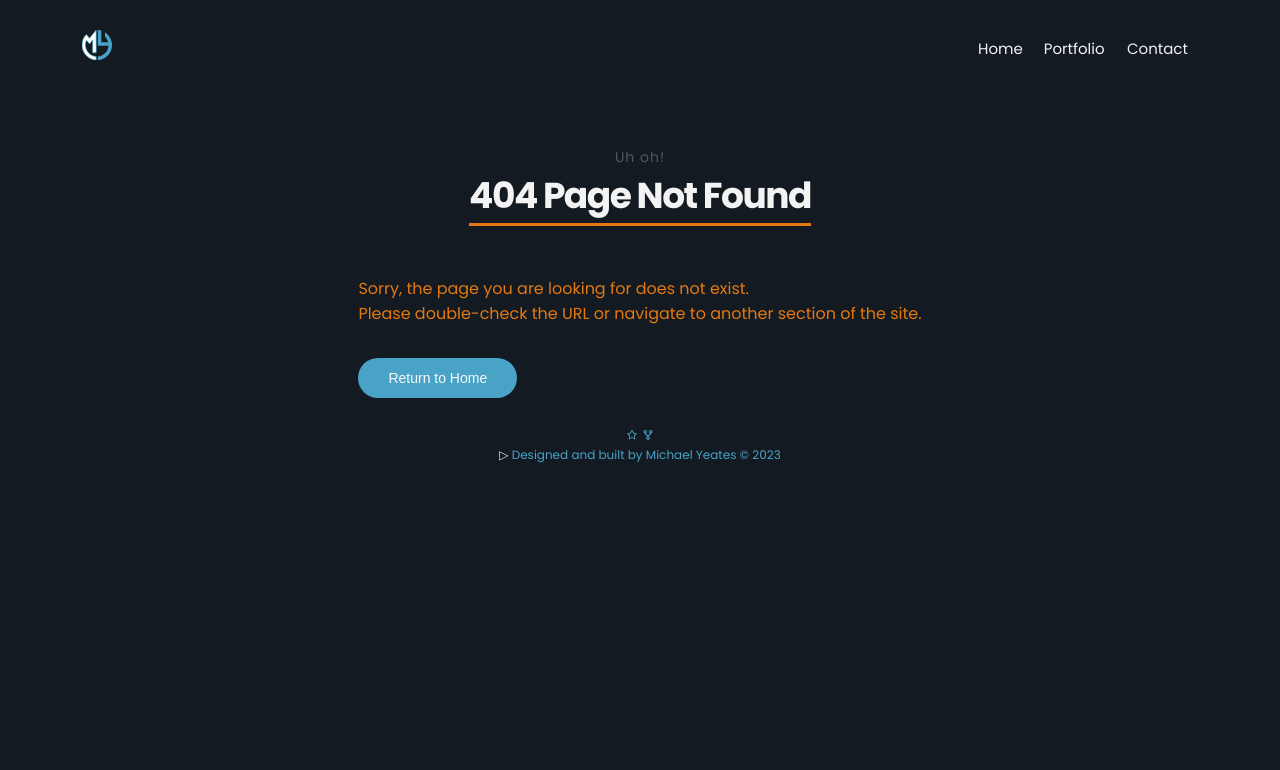
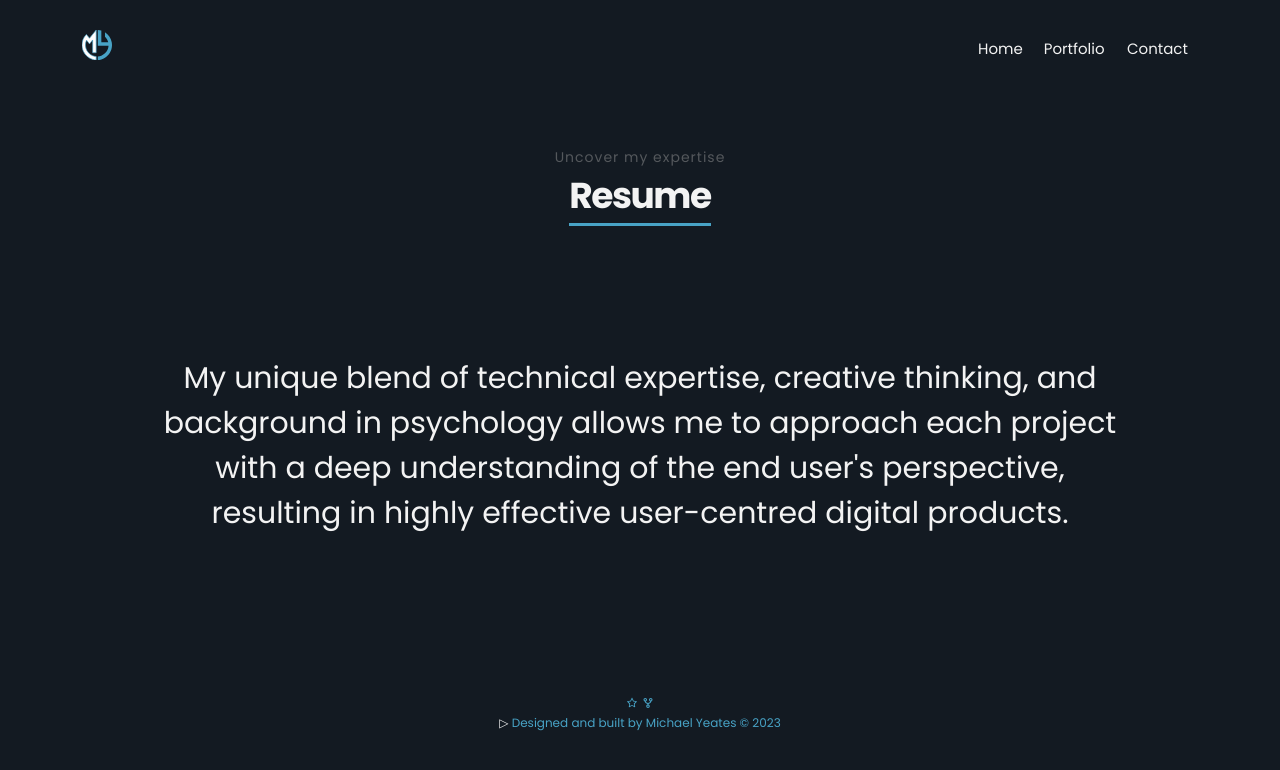
Before and after one commit to mjwad/portfolio, a React (Create React App) app: page /resume in a window 1280 px wide. Before the commit this address led to /page-not-found. Shown: the top 770 px of the page. Built offline with nearby package versions, Linux system fonts and the light colour scheme; no server answers.

Commit message:
Refactor project structure a tiny bit and add initial resume section

```diff
--- a/src/App.js
+++ b/src/App.js
@@ -6,10 +6,11 @@ import { useState } from "react";
 import { Routes, Route, useLocation, Navigate } from "react-router-dom";
 
 import Landing from "./pages/landing/Landing";
-import About from "./pages/about/About";
 import Portfolio from "./pages/portfolio/Portfolio";
+import Resume from "./pages/resume/Resume";
 import Contact from "./pages/contact/Contact";
 import PageNotFound from "./pages/404/PageNotFound";
+
 function App() {
   const personalDetails = {
     name: "Michael Yeates",
@@ -33,19 +34,9 @@ function App() {
           <Header />
           <Routes location={location} key={location.pathname}>
             <Route path="/" element={<Landing name={personalDetails.name} tagline={personalDetails.tagline} />} />
-            <Route
-              path="/about"
-              element={
-                <About
-                  name={personalDetails.name}
-                  location={personalDetails.location}
-                  email={personalDetails.email}
-                  availability={personalDetails.availability}
-                  brand={personalDetails.brand}
-                />
-              }
-            />
             <Route path="/portfolio" element={<Portfolio />} />
+            <Route path="/resume" element={<Resume brand={personalDetails.brand} />} />
+
             <Route
               path="/contact"
               element={
--- a/src/components/AboutMe.js
+++ b/src/components/AboutMe.js
@@ -26,6 +26,7 @@ const AboutMe = ({ name }) => {
   };
 
   return (
+    <section className="about">
       <div className="aboutContainer container">
         <div className="row">
           <motion.div
@@ -50,23 +51,23 @@ const AboutMe = ({ name }) => {
               >
                 <motion.p variants={paragraphVariants}>
                   Today, I find myself knee-deep in an exhilarating chapter of my journey as a degree apprentice at the
-                tech titan, <span style={{ color: "white" }}> Amazon</span>. My playground? The captivating universe of{" "}
-                <span style={{ color: "white" }}> Alexa</span>.
+                  tech titan, <span style={{ color: "white" }}> Amazon</span>. My playground? The captivating universe
+                  of <span style={{ color: "white" }}> Alexa</span>.
                 </motion.p>
                 <br />
                 <motion.p variants={paragraphVariants}>
                   Here, I don my <span style={{ color: "white" }}> problem-solving </span>
                   cape and dive headfirst into real-world challenges, all while relentlessly pursuing a{" "}
-                <span style={{ color: "white" }}> Digital and Technology Solutions</span> degree from the University of
-                Roehampton. So here I am, juggling bits of binary and real-life conundrums, all while crafting my own
-                success story.
+                  <span style={{ color: "white" }}> Digital and Technology Solutions</span> degree from the University
+                  of Roehampton. So here I am, juggling bits of binary and real-life conundrums, all while crafting my
+                  own success story.
                 </motion.p>
                 <br />
                 <motion.p variants={paragraphVariants}>
                   Life is a kaleidoscope of experiences, far beyond the confines of work. When code isn't my focus, I'm
-                conquering cycling routes, feeling the wind on spirited runs, and fueling my love for Formula One. Amid
-                serene moments, I transform into a film aficionado, seeking films that kindle inspiration and provoke
-                thought.
+                  conquering cycling routes, feeling the wind on spirited runs, and fueling my love for Formula One.
+                  Amid serene moments, I transform into a film aficionado, seeking films that kindle inspiration and
+                  provoke thought.
                 </motion.p>
               </motion.div>
               <NavLink to="/portfolio">
@@ -81,6 +82,7 @@ const AboutMe = ({ name }) => {
           </div>
         </div>
       </div>
+    </section>
   );
 };
 
--- /dev/null
+++ b/src/components/Hero.js
@@ -0,0 +1,81 @@
+import { motion } from "framer-motion";
+import Typewriter from "typewriter-effect";
+import landingImage from "../images/suit.png";
+import SocialIcons from "../components/SocialIcons";
+
+const Hero = ({ name }) => {
+  const styles = {
+    landingImage: {
+      position: "absolute",
+      bottom: "0",
+      opacity: "0.3",
+      mixBlendMode: "lighten",
+      height: "80%",
+    },
+
+    textContainer: {
+      display: "flex",
+      flexDirection: "column",
+      letterSpacing: "1px",
+      textAlign: "center",
+      zIndex: "1",
+      color: "#fff",
+      textShadow: "1px 1px 3px #000",
+    },
+
+    name: {
+      color: "var(--text-color)",
+      fontWeight: "700",
+      marginTop: "-100px",
+      paddingBottom: "28px",
+    },
+  };
+  return (
+    <>
+      <div className="textContainer" style={styles.textContainer}>
+        <motion.h1
+          className="name"
+          style={styles.name}
+          initial={{ scale: 0.5, opacity: 0 }}
+          animate={{ scale: 1, opacity: 1 }}
+          transition={{ delay: 0, duration: 0.5, type: "spring" }}
+        >
+          {name}
+        </motion.h1>
+
+        <motion.div
+          className="description"
+          initial={{ y: -100, opacity: 0 }}
+          animate={{ y: 0, opacity: 1 }}
+          transition={{ duration: 0.4, type: "spring" }}
+        >
+          <Typewriter
+            className="description"
+            options={{
+              cursor: "",
+            }}
+            onInit={(typewriter) => {
+              typewriter.changeDelay(50).typeString("Software Engineer").start();
+            }}
+          />
+        </motion.div>
+      </div>
+      <div className="image-container">
+        <motion.img
+          className="landingImage"
+          initial={{ opacity: 0 }}
+          animate={{ opacity: 0.25 }}
+          transition={{ delay: 1, duration: 1.5, ease: "easeInOut" }}
+          style={styles.landingImage}
+          src={landingImage}
+          alt="Michael Yeates"
+        />
+      </div>
+      <motion.div initial={{ opacity: 0 }} animate={{ opacity: 1 }} transition={{ duration: 1, ease: "easeInOut" }}>
+        <SocialIcons />
+      </motion.div>
+    </>
+  );
+};
+
+export default Hero;
--- a/src/index.js
+++ b/src/index.js
@@ -1,9 +1,10 @@
 import React from "react";
 import ReactDOM from "react-dom/client";
 import "./index.css";
-import "./pages/landing/landing.css";
-import "./pages/about/about.css";
+import "./pages/landing/hero.css";
+import "./pages/landing/about.css";
 import "./pages/portfolio/portfolio.css";
+import "./pages/resume/resume.css";
 import "./pages/contact/contact.css";
 import "./pages/404/pageNotFound.css";
 
--- a/src/pages/about/About.js
+++ /dev/null
@@ -1,13 +0,0 @@
-import AboutMe from "../../components/AboutMe";
-
-const About = ({ name, location, brand, email, availability }) => {
-  return (
-    <>
-      <section className="about">
-        <AboutMe name={name} location={location} brand={brand} email={email} availability={availability} />
-      </section>
-    </>
-  );
-};
-
-export default About;
--- a/src/pages/landing/Landing.js
+++ b/src/pages/landing/Landing.js
@@ -1,9 +1,7 @@
-import { motion } from "framer-motion";
-import Typewriter from "typewriter-effect";
-import landingImage from "../../images/suit.png";
+import Hero from "../../components/Hero";
 import Draw from "../../components/Draw";
-import SocialIcons from "../../components/SocialIcons";
-import About from "../about/About";
+import About from "../../components/AboutMe";
+
 const Landing = ({ name }) => {
   const styles = {
     landing: {
@@ -12,79 +10,13 @@ const Landing = ({ name }) => {
       justifyContent: "center",
       alignItems: "center",
     },
-
-    landingImage: {
-      position: "absolute",
-      bottom: "0",
-      opacity: "0.3",
-      mixBlendMode: "lighten",
-      height: "80%",
-    },
-
-    textContainer: {
-      display: "flex",
-      flexDirection: "column",
-      letterSpacing: "1px",
-      textAlign: "center",
-      zIndex: "1",
-      color: "#fff",
-      textShadow: "1px 1px 3px #000",
-    },
-
-    name: {
-      color: "var(--text-color)",
-      fontWeight: "700",
-      marginTop: "-100px",
-      paddingBottom: "28px",
-    },
   };
 
   return (
     <>
       <section className="landing container" style={styles.landing}>
         <Draw />
-        <div className="textContainer" style={styles.textContainer}>
-          <motion.h1
-            className="name"
-            style={styles.name}
-            initial={{ scale: 0.5, opacity: 0 }}
-            animate={{ scale: 1, opacity: 1 }}
-            transition={{ delay: 0, duration: 0.5, type: "spring" }}
-          >
-            {name}
-          </motion.h1>
-
-          <motion.div
-            className="description"
-            initial={{ y: -100, opacity: 0 }}
-            animate={{ y: 0, opacity: 1 }}
-            transition={{ duration: 0.4, type: "spring" }}
-          >
-            <Typewriter
-              className="description"
-              options={{
-                cursor: "",
-              }}
-              onInit={(typewriter) => {
-                typewriter.changeDelay(50).typeString("Software Engineer").start();
-              }}
-            />
-          </motion.div>
-        </div>
-        <div className="image-container">
-          <motion.img
-            className="landingImage"
-            initial={{ opacity: 0 }}
-            animate={{ opacity: 0.25 }}
-            transition={{ delay: 1, duration: 1.5, ease: "easeInOut" }}
-            style={styles.landingImage}
-            src={landingImage}
-            alt="Michael Yeates"
-          />
-        </div>
-        <motion.div initial={{ opacity: 0 }} animate={{ opacity: 1 }} transition={{ duration: 1, ease: "easeInOut" }}>
-          <SocialIcons />
-        </motion.div>
+        <Hero name={name} />
       </section>
       <About />
     </>
--- /dev/null
+++ b/src/pages/resume/Resume.js
@@ -0,0 +1,12 @@
+import PageHeader from "../../components/PageHeader";
+
+const Resume = ({ brand }) => {
+  return (
+    <section className="resume container">
+      <PageHeader title="Resume" description="Uncover my expertise" />
+      <p className="brand">{brand}</p>
+    </section>
+  );
+};
+
+export default Resume;
--- /dev/null
+++ b/src/pages/resume/resume.css
@@ -0,0 +1,16 @@
+.resume {
+  display: flex;
+  flex-direction: column;
+  align-items: center;
+  overflow: hidden;
+  margin-top: var(--spacing);
+  padding-bottom: var(--spacing);
+}
+
+.brand {
+  font-size: 30px;
+  color: var(--text-color);
+  padding: var(--spacing);
+  margin: var(--sm-spacing);
+  text-align: center;
+}
```
Also changed, not shown: src/components/AnimatedRoutes.js (+40 -36 lines), src/pages/landing/about.css (renamed from src/pages/about/about.css), src/pages/landing/hero.css (renamed from src/pages/landing/landing.css). Lines whose indentation alone changed are shown as unchanged.
